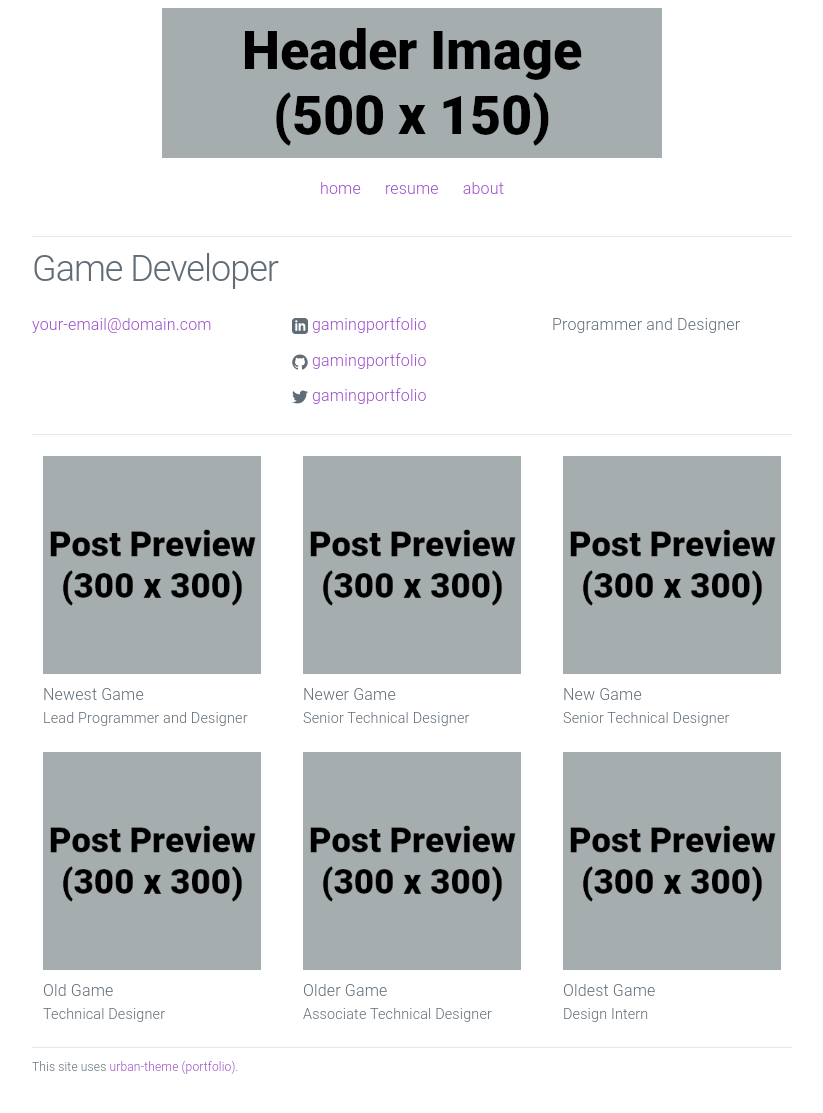
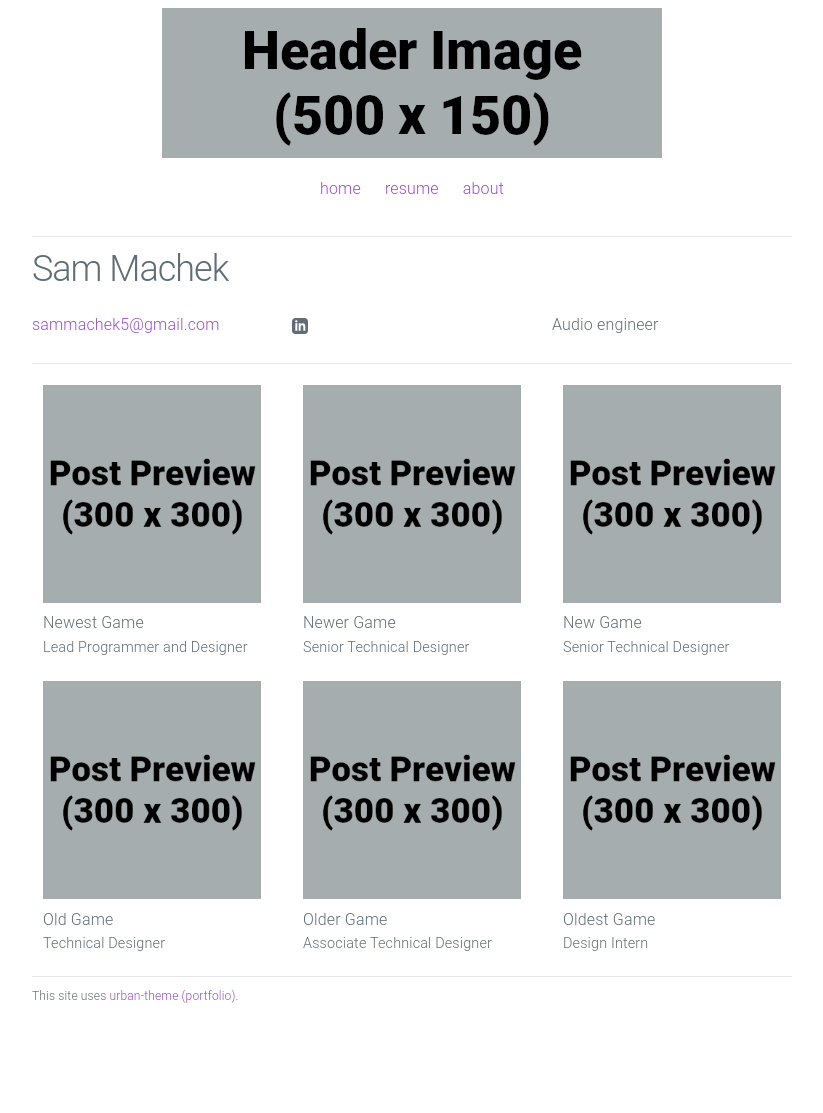
Before and after one commit to SamMachekPortfolio/SamMachekPortfolio.github.io, a Jekyll site: the page built from index.html, in a window 1280 px wide. Shown: the whole page, without its empty margins (228-1051 px from the left). Built offline with Jekyll 4.4.1, drawn with Linux system fonts in a browser that asks for light colours; after the commit the page ends 1041 px from its top, so only the background shows below that.

Commit message:
Update _config.yml

```diff
--- a/_config.yml
+++ b/_config.yml
@@ -1,12 +1,10 @@
 # Site settings
-title: Game Developer
-email: your-email@domain.com
+title: Sam Machek
+email: sammachek5@gmail.com
 description: > # keep this and put description below
-  Programmer and Designer
-url: "https://yourdomain.com" # the base hostname & protocol for your site
-linkedin_url: "https://www.linkedin.com/in/gamingportfolio"
-github_username: gamingportfolio
-twitter_username: gamingportfolio
+  Audio engineer
+url: "SamMachekPortfolio.github.io" # the base hostname & protocol for your site
+linkedin_url: "www.linkedin.com/in/sam-machek-410247382"
 footer_text: "This site uses <a href='https://github.com/gamingportfolio/urban-theme-portfolio'>urban-theme (portfolio)</a>."
 
 # Build settings
```
